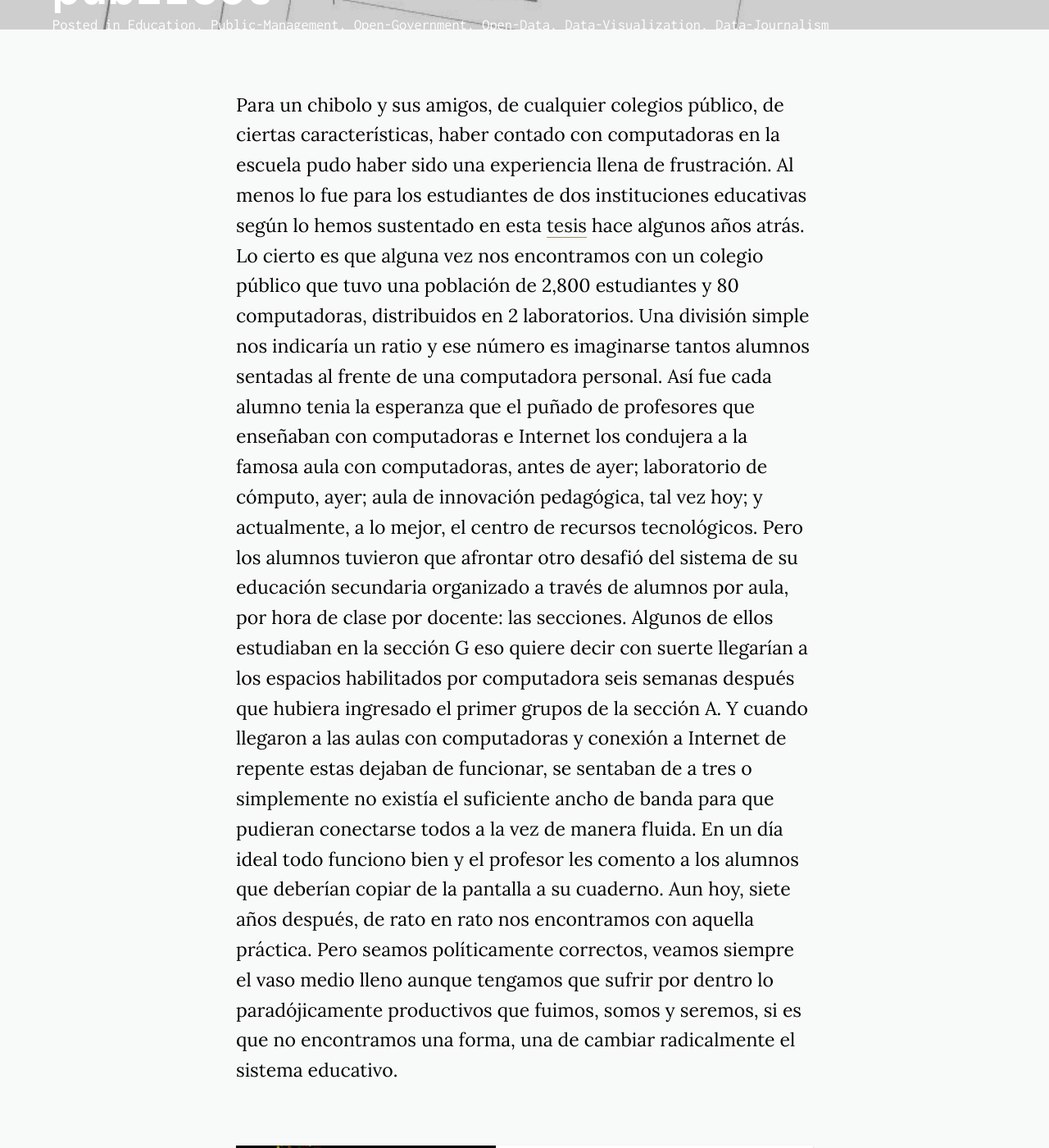
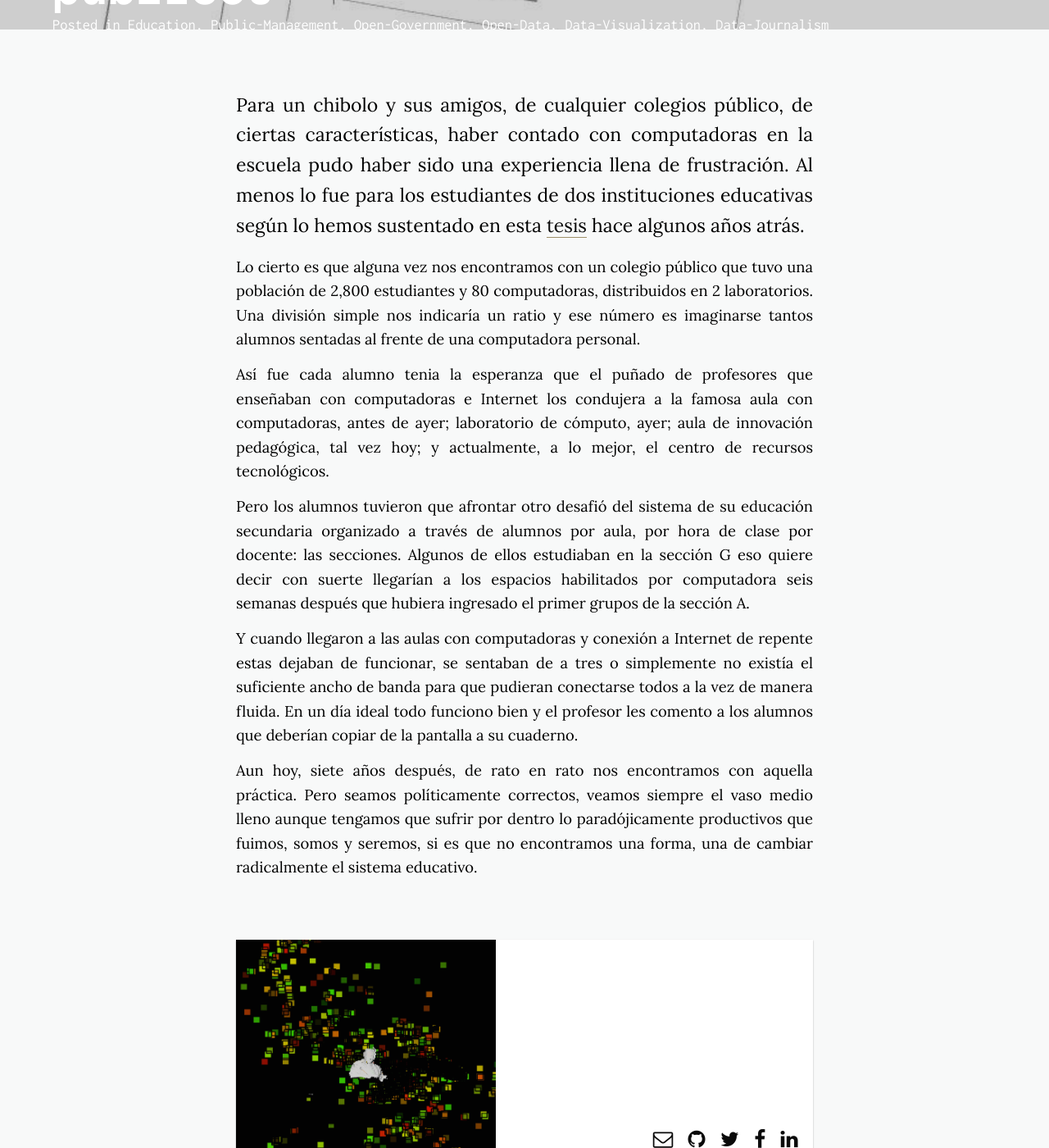
Before and after one commit to manuelvarzen/Vigia, a Jekyll site: the page built from _posts/2018-05-30-quantity-computers-schools.markdown, in a window 1280 px wide and 1400 px high, scrolled down 608 px. Shown: the whole window at 82% size. Built offline with Jekyll 4.4.1, drawn with Linux system fonts in a browser that asks for light colours; nearby versions of some CDN libraries.

Commit message:
Update 2018-05-30-quantity-computers-schools.markdown

```diff
--- a/_posts/2018-05-30-quantity-computers-schools.markdown
+++ b/_posts/2018-05-30-quantity-computers-schools.markdown
@@ -16,8 +16,19 @@ categories:
 ---
 
 Para un chibolo y sus amigos, de cualquier colegios público, de ciertas características, haber contado con computadoras en la escuela pudo haber sido una experiencia llena de frustración. Al menos lo fue para los estudiantes de dos instituciones educativas según lo hemos sustentado en esta [tesis](http://bit.ly/2IVl3Pe) hace algunos años atrás.
+{: style="text-align: justify"}
+
 Lo cierto es que alguna vez nos encontramos con un colegio público que tuvo una población de 2,800 estudiantes y 80 computadoras, distribuidos en 2 laboratorios. Una división simple nos indicaría un ratio y ese número es imaginarse tantos alumnos sentadas al frente de una computadora personal.
+{: style="text-align: justify"}
+
 Así fue cada alumno tenia la esperanza que el puñado de profesores que enseñaban con computadoras e Internet los condujera a la famosa aula con computadoras, antes de ayer; laboratorio de cómputo, ayer; aula de innovación pedagógica, tal vez hoy; y actualmente, a lo mejor, el centro de recursos tecnológicos.
+{: style="text-align: justify"}
+
 Pero los alumnos tuvieron que afrontar otro desafió del sistema de su educación secundaria organizado a través de alumnos por aula, por hora de clase por docente: las secciones. Algunos de ellos estudiaban en la sección G eso quiere decir con suerte llegarían a los espacios habilitados por computadora seis semanas después que hubiera ingresado el primer grupos de la sección A.
+{: style="text-align: justify"}
+
 Y cuando llegaron a las aulas con computadoras y conexión a Internet de repente estas dejaban de funcionar, se sentaban de a tres o simplemente no existía el suficiente ancho de banda para que pudieran conectarse todos a la vez de manera fluida. En un día ideal todo funciono bien y el profesor les comento a los alumnos que deberían copiar de la pantalla a su cuaderno.
+{: style="text-align: justify"}
+
 Aun hoy, siete años después, de rato en rato nos encontramos con aquella práctica. Pero seamos políticamente correctos, veamos siempre el vaso medio lleno aunque tengamos que sufrir por dentro lo paradójicamente productivos que fuimos, somos y seremos, si es que no encontramos una forma, una de cambiar radicalmente el sistema educativo.
+{: style="text-align: justify"}
```
